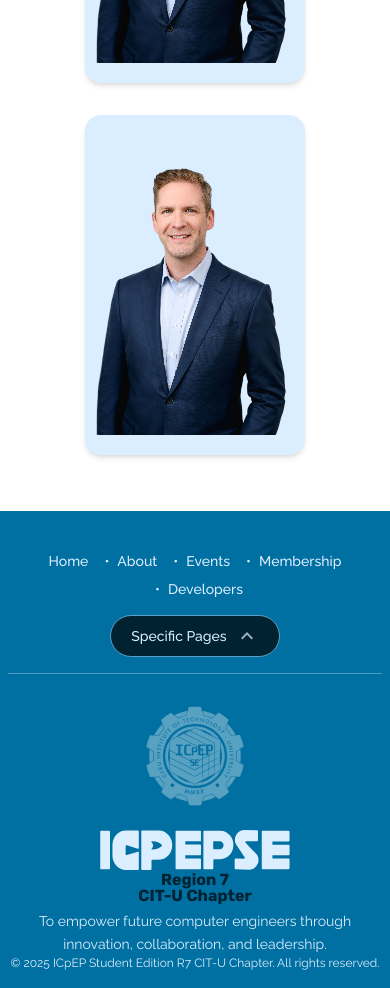
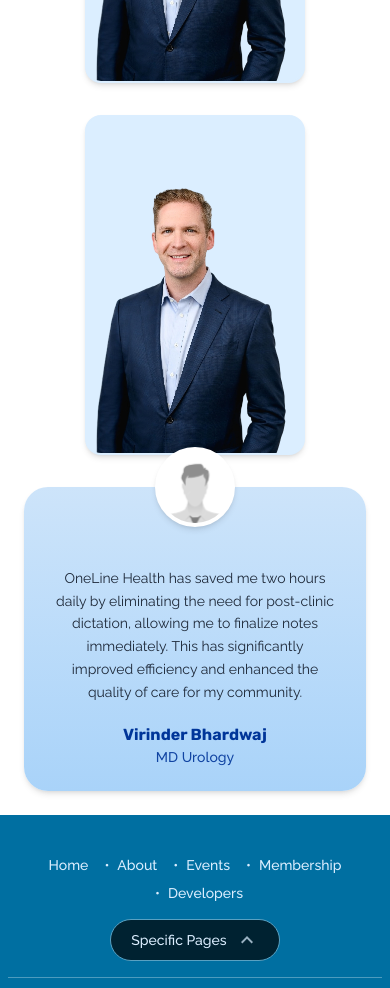
Before and after one commit to ShanRaboy11/icpep-se-citu, a Next.js app in the folder client/: page / in a window 390 px wide. Shown: the part 6780-7768 px from the top of the page. Built offline with nearby package versions, Linux system fonts and the light colour scheme.

Commit message:
feat(ui card):implemented testimonial card with responsiveness - Macatual

```diff
--- a/client/src/app/components/cards/facultyofficercard.tsx
+++ b/client/src/app/components/cards/facultyofficercard.tsx
@@ -49,7 +49,7 @@ export default function FacultyOfficerCard({
           alt={name}
           width={200}
           height={300}
-          className="rounded-xl object-cover h-[300px] w-[200px] sm:h-[320px] sm:w-[220px]"
+          className="rounded-xl -mb-10 sm:-mb-5 object-cover h-[300px] w-[200px] sm:h-[320px] sm:w-[220px]"
         />
       </div>
 
--- /dev/null
+++ b/client/src/app/components/cards/testimonialcard.tsx
@@ -0,0 +1,47 @@
+"use client";
+import Image from "next/image";
+
+interface TestimonialCardProps {
+  name: string;
+  title: string;
+  imageSrc: string;
+  testimonial: string;
+}
+
+export default function TestimonialCard({
+  name,
+  title,
+  imageSrc,
+  testimonial,
+}: TestimonialCardProps) {
+  return (
+    <div className="relative flex flex-col items-center text-center bg-gradient-to-b from-[#cde4fa] to-[#a9d3f9] rounded-3xl shadow-md p-6 sm:p-8 max-w-md w-full mx-auto transition-transform duration-200 cursor-default">
+      {/* Profile Image */}
+      <div className="absolute -top-10 w-20 h-20 sm:w-24 sm:h-24 rounded-full overflow-hidden border-4 border-white shadow-md bg-white">
+        <Image
+          src={imageSrc}
+          alt={name}
+          width={96}
+          height={96}
+          className="object-cover w-full h-full"
+        />
+      </div>
+
+      {/* Spacer for image */}
+      <div className="mt-12" />
+
+      {/* Testimonial text */}
+      <p className="font-raleway text-gray-800 text-sm sm:text-base md:text-lg leading-relaxed mt-2 px-2">
+        {testimonial}
+      </p>
+
+      {/* Name and title */}
+      <h3 className="font-rubik mt-5 font-bold text-primary3 text-base sm:text-lg md:text-xl">
+        {name}
+      </h3>
+      <p className="font-raleway text-primary3 font-medium text-sm sm:text-base opacity-90">
+        {title}
+      </p>
+    </div>
+  );
+}
--- a/client/src/app/page.tsx
+++ b/client/src/app/page.tsx
@@ -16,6 +16,7 @@ import OfficerCard3 from "./components/cards/officercard3";
 import FacultyCard from "./components/cards/facultycard";
 import FacultyOfficerCard from "./components/cards/facultyofficercard";
 import DeveloperCard from "./components/cards/developercard";
+import TestimonialCard from "./components/cards/testimonialcard";
 
 const officersData = [
   { title: "President", name: "Jorho Joseph Parino" },
@@ -175,6 +176,14 @@ export default function App() {
       ))}
     </div>
 
+    <TestimonialCard
+  name="Virinder Bhardwaj"
+  title="MD Urology"
+  imageSrc="/officer.svg"
+  testimonial="OneLine Health has saved me two hours daily by eliminating the need for post-clinic dictation, allowing me to finalize notes immediately. This has significantly improved efficiency and enhanced the quality of care for my community."
+/>
+
+
       </main>
       <Footer />
     </div>
```
